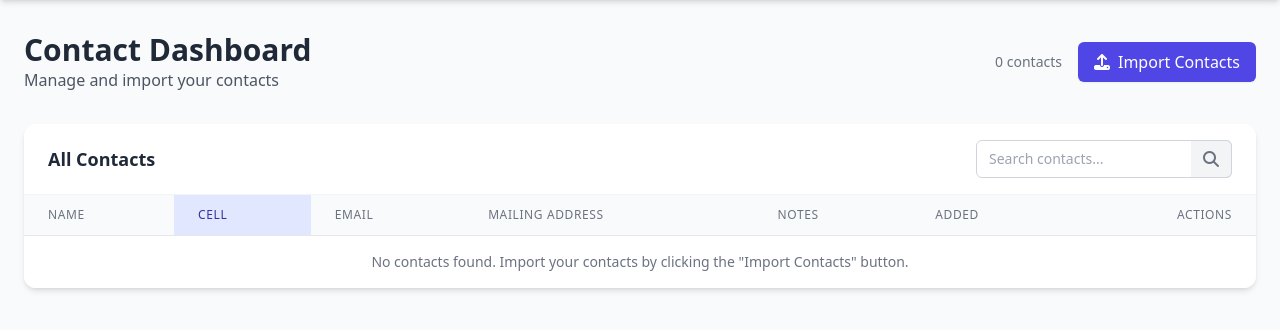
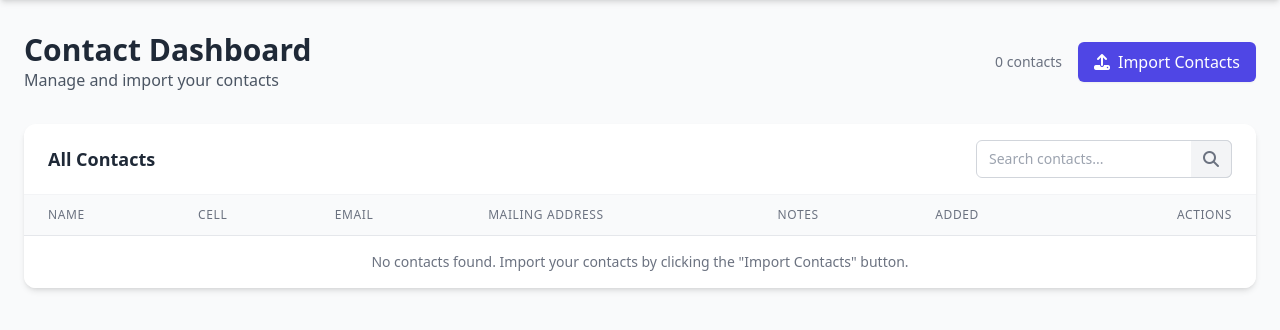
Before and after one commit to ezl/contact_updater, a Flask app: page /dashboard in a window 1280 px wide. Shown: the part 60-390 px from the top of the page. Run offline with Flask 3, Linux system fonts and the light colour scheme; some libraries are stand-ins or nearby versions.

Commit message:
Update table styles w/ hover and pointer

```diff
--- a/templates/dashboard.html
+++ b/templates/dashboard.html
@@ -10,13 +10,14 @@
     @apply border-indigo-500 bg-indigo-50;
 }
 .contact-row {
-    @apply cursor-pointer transition duration-200;
+    cursor: pointer !important;
+    transition: background-color 0.2s ease;
 }
 .contact-row:hover {
-    @apply bg-gray-50;
+    background-color: #EEF2FF !important; /* indigo-50 equivalent */
 }
 .contact-row.selected {
-    @apply bg-indigo-50;
+    background-color: #EEF2FF !important; /* indigo-50 equivalent */
 }
 .modal-field {
     @apply mb-4;
@@ -81,7 +82,7 @@
                     <thead class="bg-gray-50">
                         <tr>
                             <th scope="col" class="px-6 py-3 text-left text-xs font-medium text-gray-500 uppercase tracking-wider">Name</th>
-                            <th scope="col" class="px-6 py-3 text-left text-xs font-medium bg-indigo-100 text-indigo-800 uppercase tracking-wider">Cell</th>
+                            <th scope="col" class="px-6 py-3 text-left text-xs font-medium text-gray-500 uppercase tracking-wider">Cell</th>
                             <th scope="col" class="px-6 py-3 text-left text-xs font-medium text-gray-500 uppercase tracking-wider">Email</th>
                             <th scope="col" class="px-6 py-3 text-left text-xs font-medium text-gray-500 uppercase tracking-wider">Mailing Address</th>
                             <th scope="col" class="px-6 py-3 text-left text-xs font-medium text-gray-500 uppercase tracking-wider">Notes</th>
@@ -103,8 +104,8 @@
                                         </div>
                                     </div>
                                 </td>
-                                <td class="px-6 py-4 whitespace-nowrap bg-indigo-50">
-                                    <div class="text-sm font-medium text-indigo-800">{{ contact.cell }}</div>
+                                <td class="px-6 py-4 whitespace-nowrap">
+                                    <div class="text-sm text-gray-900">{{ contact.cell }}</div>
                                 </td>
                                 <td class="px-6 py-4 whitespace-nowrap">
                                     <div class="text-sm text-gray-900">{{ contact.email }}</div>
```
